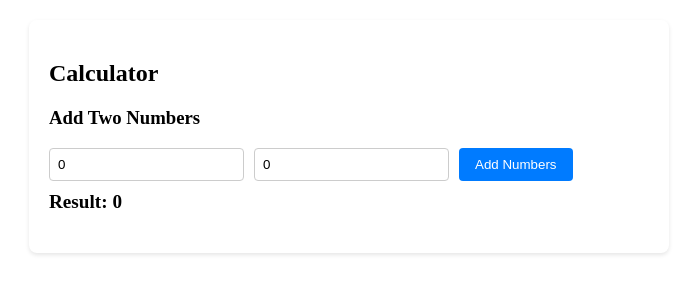
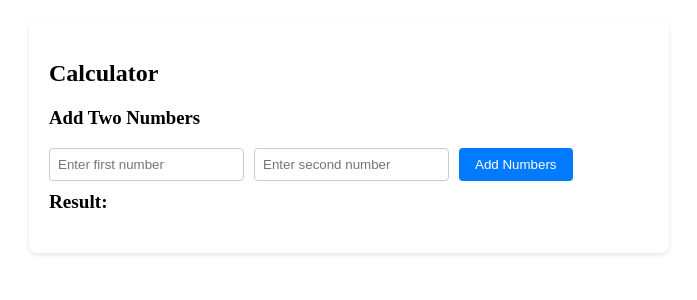
Before and after one commit to Samuel1796/Angular101, an Angular app: page / in a window 1280 px wide. Shown: the top 300 px of the page, without its empty margins (291-988 px from the left). Built offline with nearby package versions, Linux system fonts and the light colour scheme.

Commit message:
perf: Optimized the codes

```diff
--- a/src/app/calculator/calculator.component.ts
+++ b/src/app/calculator/calculator.component.ts
@@ -10,9 +10,10 @@ import { FormsModule } from '@angular/forms';
 })
 export class CalculatorComponent {
   // Properties for the browser calculator
-  num1: number = 0;
-  num2: number = 0;
-  result: number = 0;
+  // ! tells typescript that i will assign a value to the variable later
+  num1!: number ;
+  num2!: number;
+  result!: number;
 
   // Method 1: Calculate age from birth year
   calculateAge(birthYear: number): number {
```
